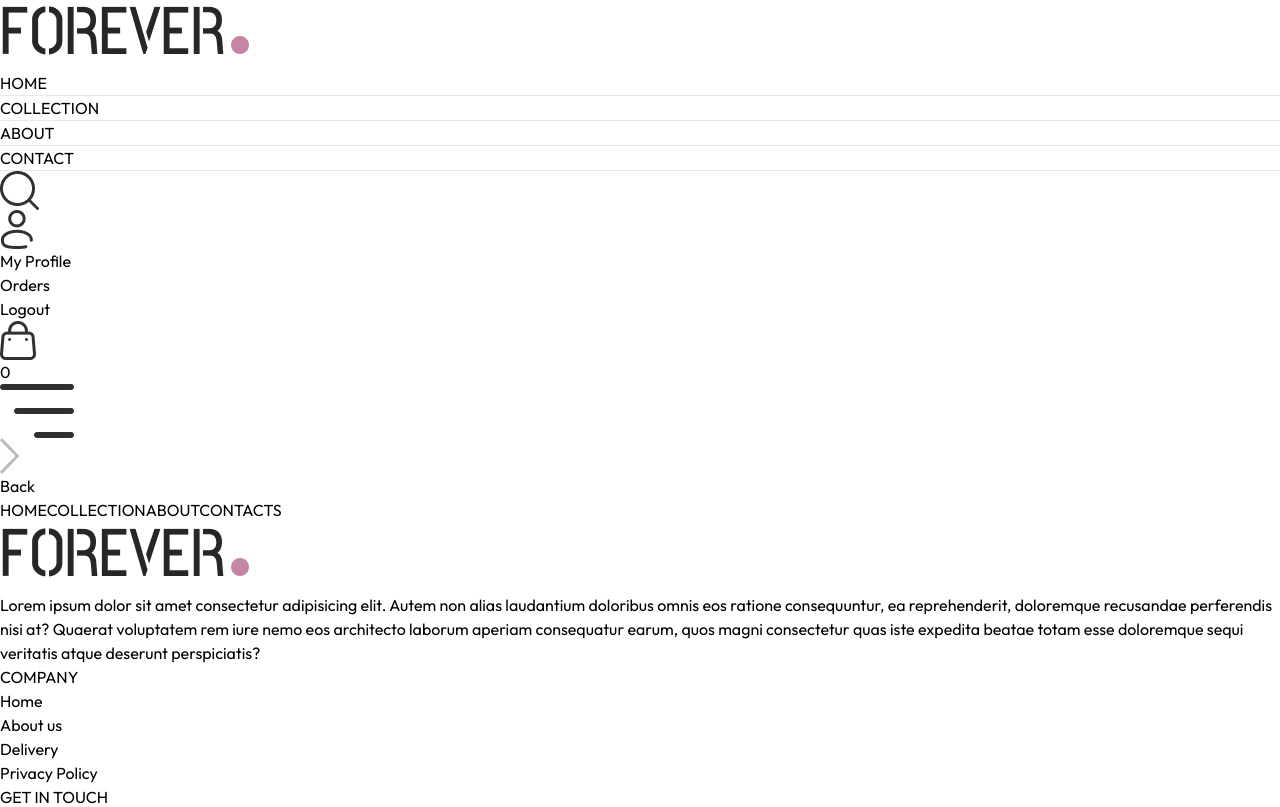
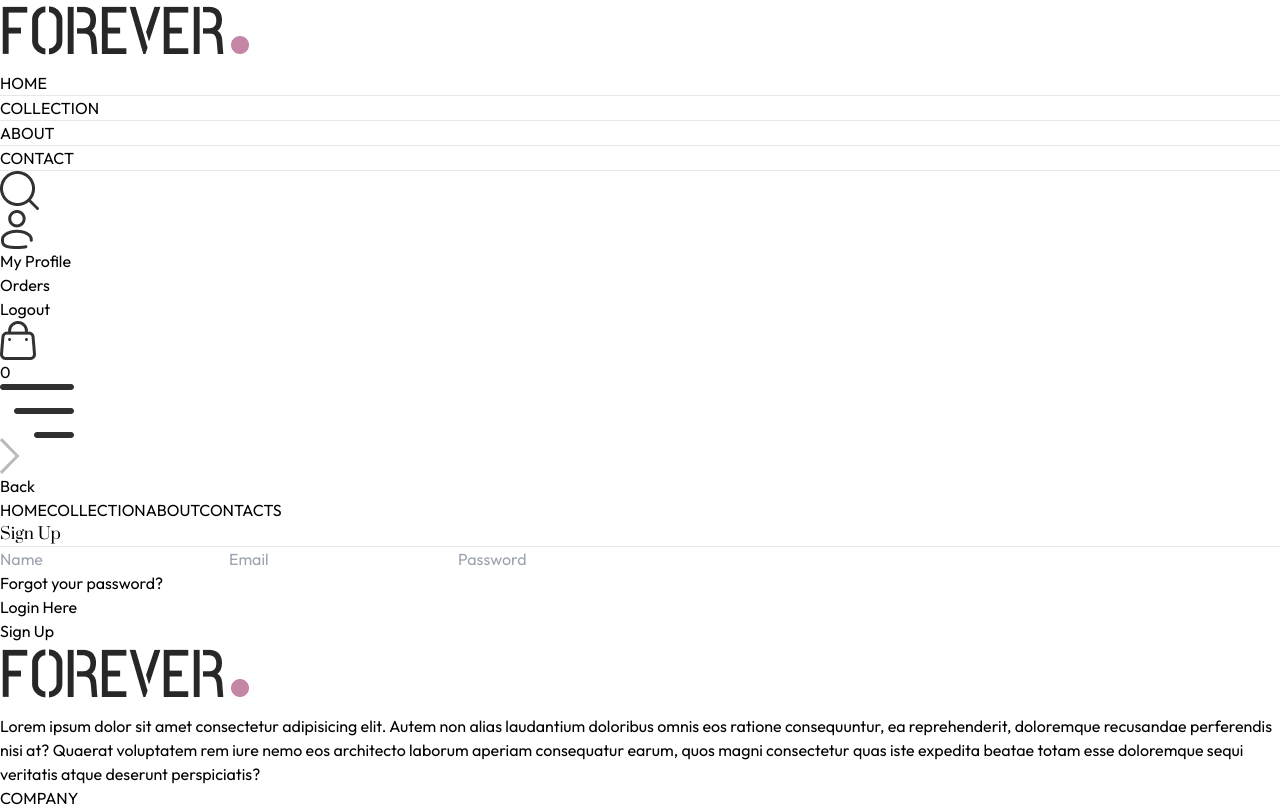
Before and after one commit to imkashishkathuria/Shopping-cart, a React (Vite) app: page /login in a window 1280 px wide. Shown: the top 807 px of the page. Built offline with nearby package versions, Linux system fonts and the light colour scheme.

Commit message:
complete login page

```diff
--- a/src/components/Navbar.jsx
+++ b/src/components/Navbar.jsx
@@ -36,7 +36,7 @@
                 <img onClick={()=>setShowSearch(true)} src={assets.search_icon} className="w-5 cursor-pointer" alt="" />
 
                 <div className="group relative">
-                    <img className="w-5 cursor-pointer" src={assets.profile_icon} alt="" />
+                    <Link to="/login"><img className="w-5 cursor-pointer" src={assets.profile_icon} alt="" /></Link>
 
                     <div className="group-hover:block hidden absolute dropdown-menu right-0 pt-4">
                         <div className="flex flex-col gap-2 w-36 py-3 px-5 bg-slate-100 text-gray-500 rounded">
--- a/src/pages/Login.jsx
+++ b/src/pages/Login.jsx
@@ -1,10 +1,31 @@
+import { useState } from "react"
 
 
 const Login = () => {
+  const [currentState, setCurrentState] = useState('Sign Up');
+  const onSubmitHandler = (e)=>{
+    e.preventDefault();
+  }
   return (
-    <div>
+    <form onSubmit={onSubmitHandler} className="flex flex-col items-center w-[90%] sm:max-w-96 m-auto mt-14 gap-4 text-gray-800">
+      <div className="inline-flex items-center gap-2 mb-2 mt-10">
+        <p className="prata-regular text-3xl">{currentState}</p>
+        <hr className="border-none h-[1.5px] w-8 bg-gray-800" />
+      </div>
+      {currentState === "Login" ? "" : <input type="text" className="w-full px-3 py-2 border border-gray-800" placeholder="Name" />}
+      <input type="email" className="w-full px-3 py-2 border border-gray-800" placeholder="Email" />
+      <input type="password" className="w-full px-3 py-2 border border-gray-800" placeholder="Password" />
+      <div className="w-full flex justify-between text-sm mt-[-8px]">
+      <p className="cursor-pointer">Forgot your password?</p>
+      {
+        currentState === "Login"
+        ? <p onClick={()=>setCurrentState('Sign Up')} className="cursor-pointer">Create Your Account</p>
+        : <p onClick={()=>setCurrentState('Login')} className="cursor-pointer">Login Here</p>
+      }
+      </div>
+      <button className="bg-black text-white font-light px-8 py-2 mt-4">{currentState === "Login" ? "Sign In" : "Sign Up"}</button>
 
-    </div>
+      </form>
   )
 }
 
```
